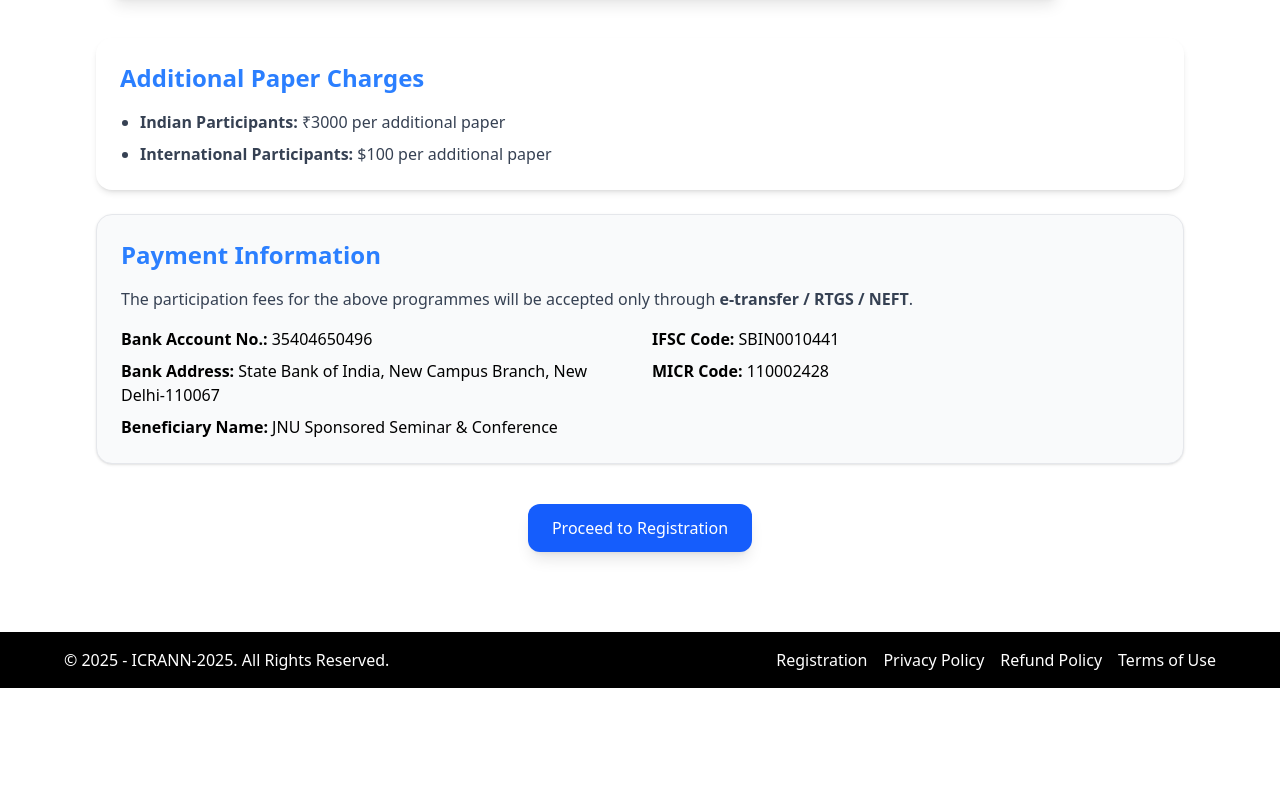
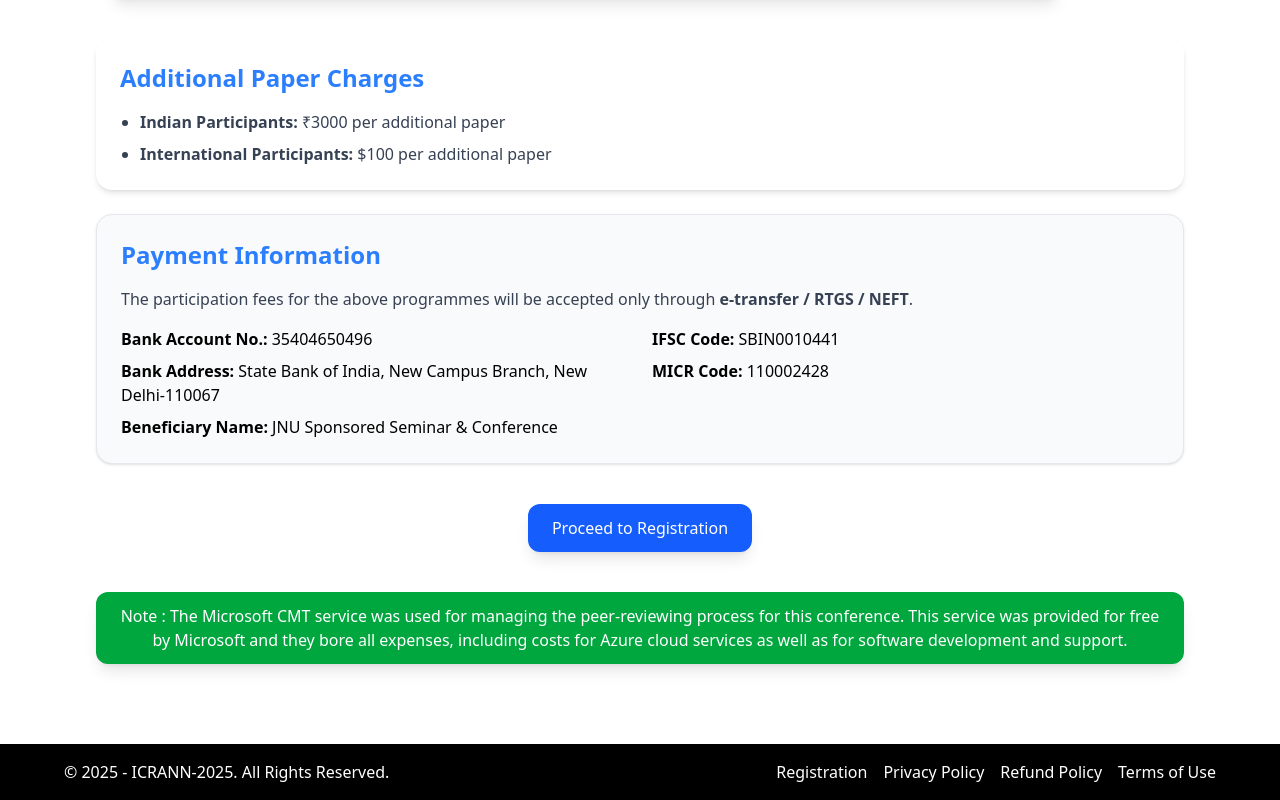
Before and after one commit to YashK21/presentation---2025, a React (Vite) app: page /registration in a window 1280 px wide. Shown: the part 1359-2159 px from the top of the page. Before the commit the page ends 2047 px from the top, so only its background shows below. Built offline with nearby package versions, Linux system fonts and the light colour scheme.

Commit message:
note updated in registration page

```diff
--- a/src/comp/common/Registration.jsx
+++ b/src/comp/common/Registration.jsx
@@ -143,6 +143,13 @@ const Registration = () => {
           Proceed to Registration
         </button>
       </div>
+
+
+      <div className="text-center mt-10">
+        <button className="bg-green-600 hover:bg-blue-700 text-white px-6 py-3 rounded-xl shadow-lg font-medium transition duration-300 text-sm sm:text-base">
+         Note : The Microsoft CMT service was used for managing the peer-reviewing process for this conference. This service was provided for free by Microsoft and they bore all expenses, including costs for Azure cloud services as well as for software development and support.
+        </button>
+      </div>
     </div>
   );
 };
```
